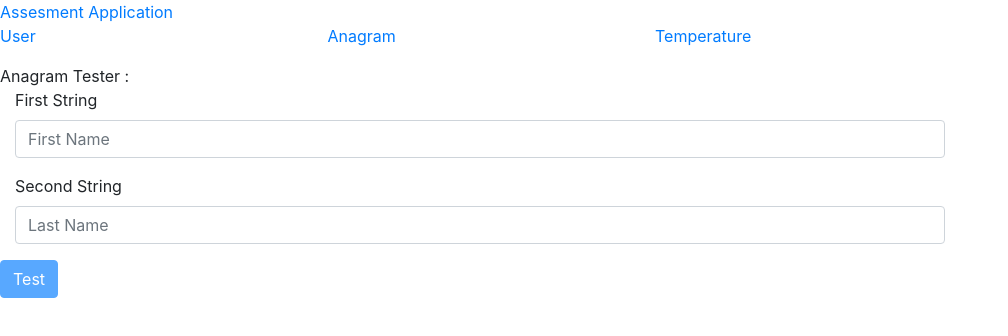
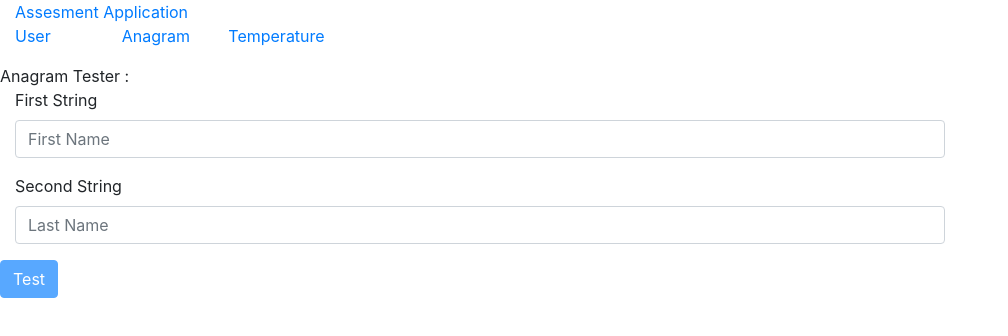
Before and after one commit to sudhakarmshr5/AngularAssignment, an Angular app: page /anagram in a window 1280 px wide. Shown: the top 336 px of the page, without its empty margins (0-1008 px from the left). Built offline with nearby package versions, Linux system fonts and the light colour scheme.

Commit message:
link css change

```diff
--- a/src/app/app.component.html
+++ b/src/app/app.component.html
@@ -1,13 +1,12 @@
+<div class="col-sm-12">
+  <div class="panel-heading" role="banner">
+    <a class="button" routerLink="/">Assesment Application</a>
+  </div>
 
-<!-- Toolbar -->
-<div class="panel-heading" role="banner">
-  <a class="button" routerLink="/">Assesment Application</a>
+  <div class="form-group row">
+    <div class="col-md-1"> <a routerLink="/user">User</a></div>
+    <div class="col-md-1"> <a routerLink="/anagram">Anagram</a></div>
+    <div class="col-md-1"> <a routerLink="/temperature">Temperature</a></div>
+  </div>
 </div>
-
-<div class="form-group row">
- <div class="col-md-offset-3 col-md-3"> <a  routerLink="/user">User</a></div>
- <div class="col-md-3"> <a  routerLink="/anagram">Anagram</a></div>
- <div class="col-md-3"> <a  routerLink="/temperature">Temperature</a></div>
-</div>
-
 <router-outlet></router-outlet>
```
